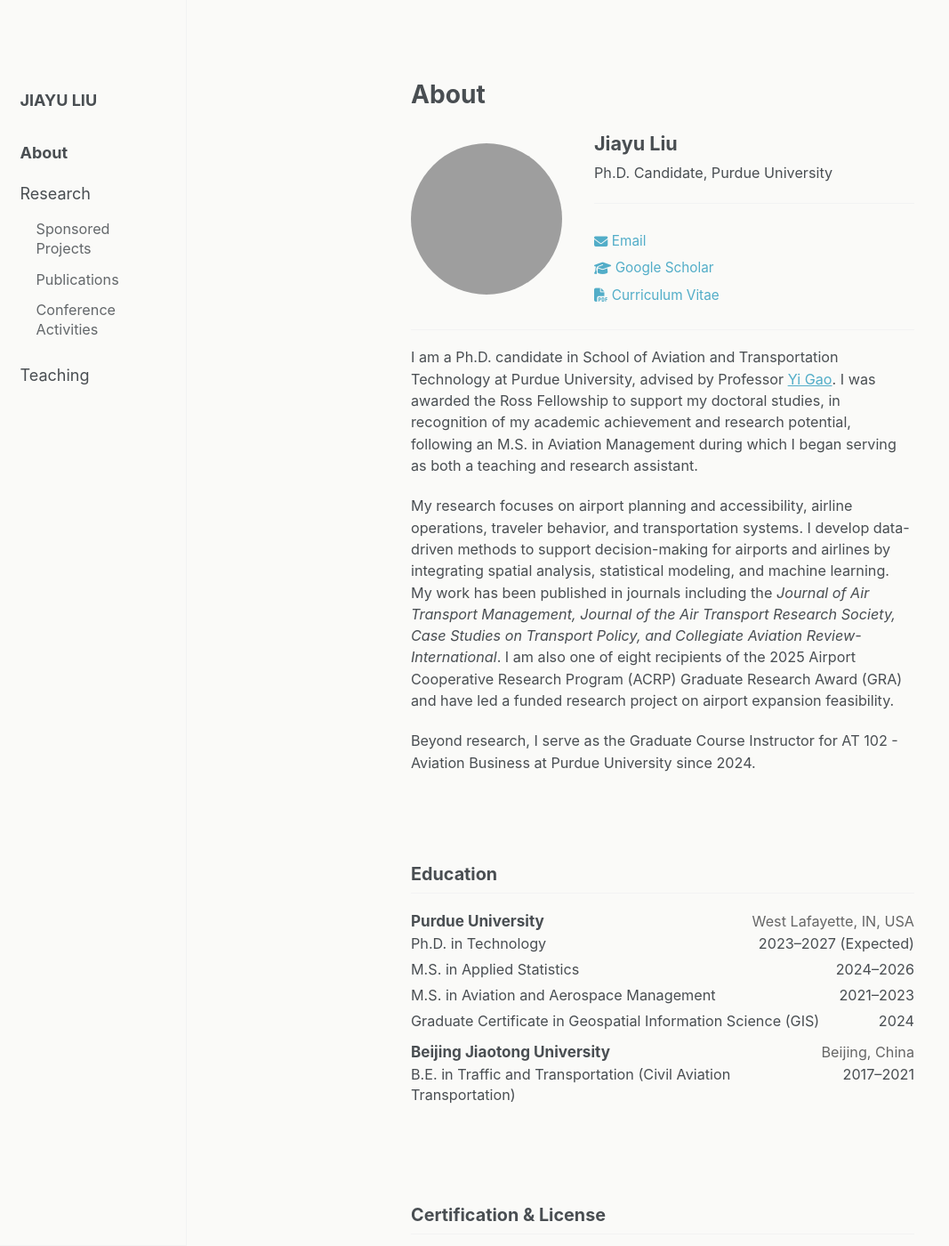
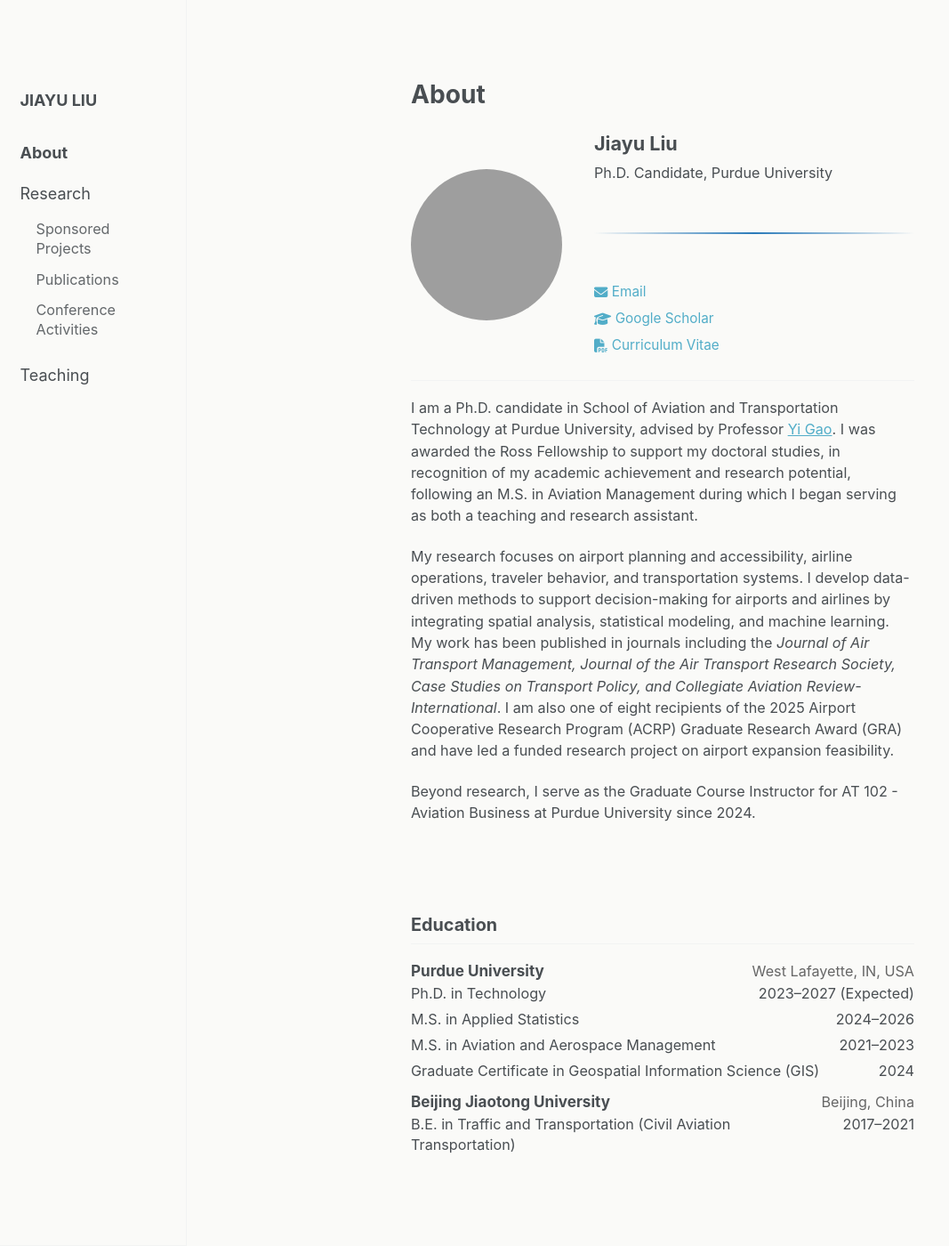
Before and after one commit to liu3309/liu3309.github.io, a Jekyll site: the page built from index.md, in a window 1280 px wide and 1400 px high. Shown: the whole window at 89% size, without its empty margins (0-1067 px from the left). Built offline with Jekyll 4.4.1, drawn with Linux system fonts in a browser that asks for light colours; a script that is not in the unit is left out.

Commit message:
Update dividers with gradient background and height

```diff
--- a/assets/css/main.scss
+++ b/assets/css/main.scss
@@ -483,12 +483,15 @@
 
 .about-profile__divider {
   width: 100%;
-
-  margin: 0 0 1.75rem;
-  padding: 0;
-
+  height: 2px;
+  margin: 3rem 0;
   border: 0;
-  border-top: 1px solid var(--global-border-color);
+  background: linear-gradient(
+      to right,
+      transparent,
+      #2a7ab9,
+      transparent
+  );
 }
 
 
@@ -764,9 +767,16 @@ body #main {
 /* Separation between sponsored projects */
 
 .research-project__divider {
+  width: 100%;
+  height: 2px;
   margin: 3rem 0;
   border: 0;
-  border-top: 1px solid var(--global-border-color);
+  background: linear-gradient(
+      to right,
+      transparent,
+      #2a7ab9,
+      transparent
+  );
 }
 
 /* Published report cover */
```
